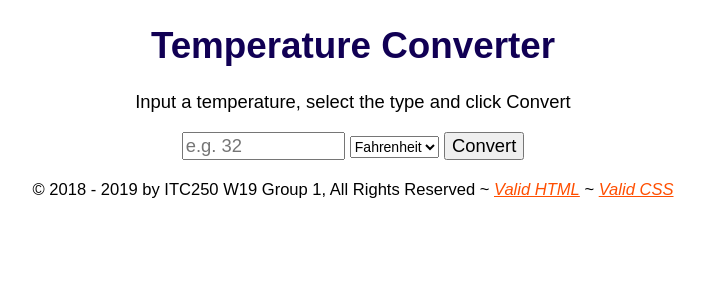
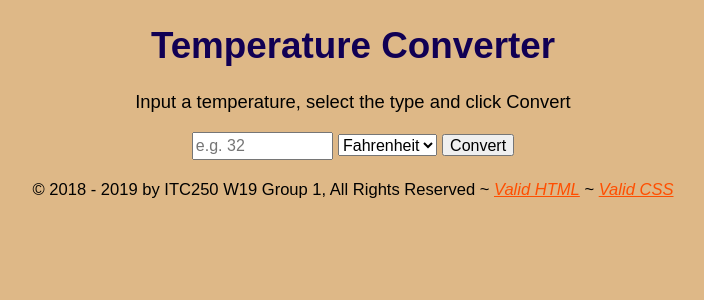
Before and after one commit to thomaskise/tempConvert, a PHP site: page / in a window 1280 px wide. Shown: the top 300 px of the page, without its empty margins (287-991 px from the left). Run offline with PHP 8.4, Linux system fonts and the light colour scheme.

Commit message:
Move styles from page to default.css

```diff
--- a/css/default.css
+++ b/css/default.css
@@ -8,17 +8,31 @@ html {
     font-size: 1.15em;
 }
 
+body {
+    background-color:burlywood;
+}
+
 p.copyright {
     text-align: center;
     color: #444;
 }
 
 div input {
-    font-size: 1em;
+    font-size: 16px;
+    height:22px;
 }
 
 div select {
-    font-size:14px;
+    font-size:16px;
+    height:22px;
+}
+
+form div {
+    text-align:center;
+}
+
+form div div {
+    display:inline;
 }
 
 footer {
```
